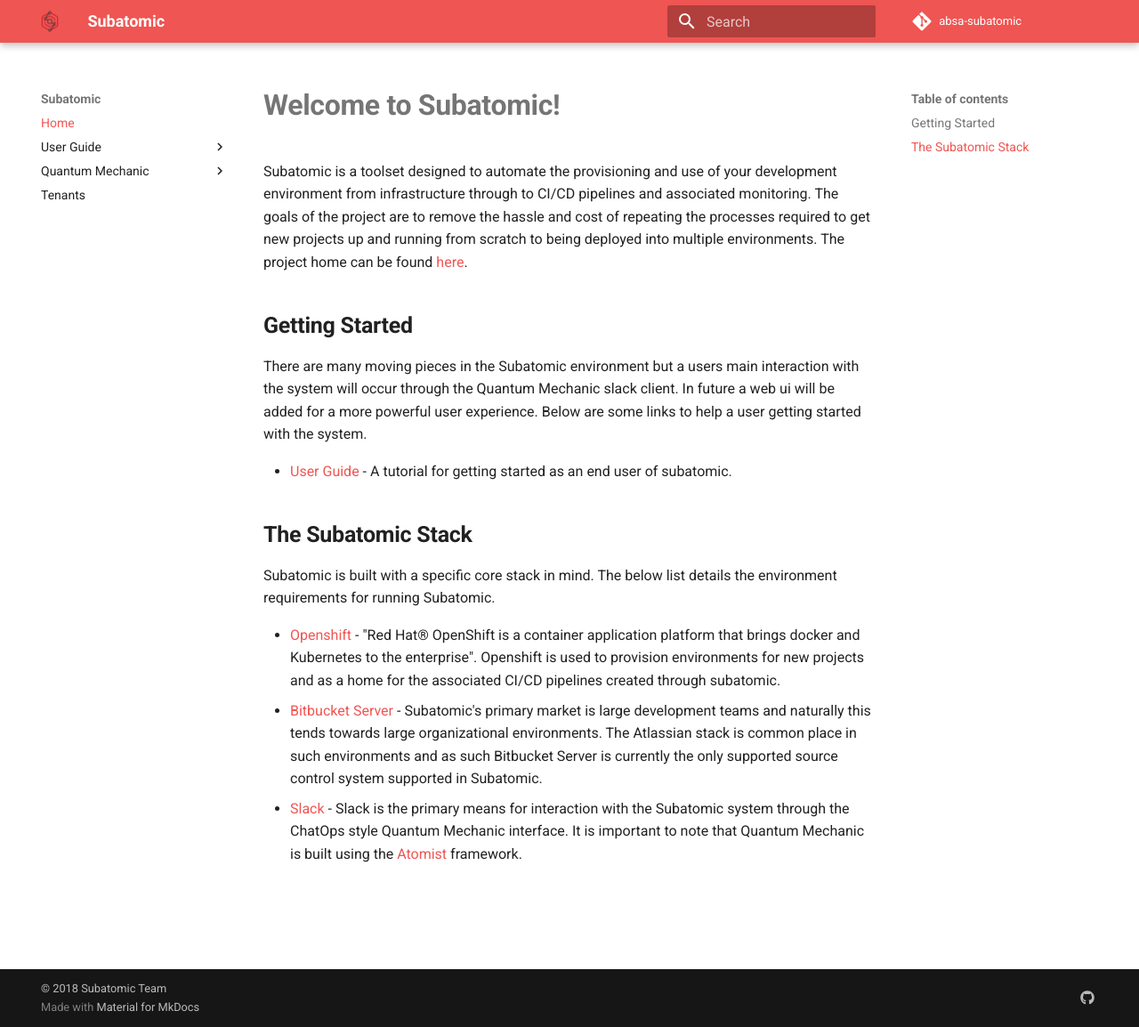
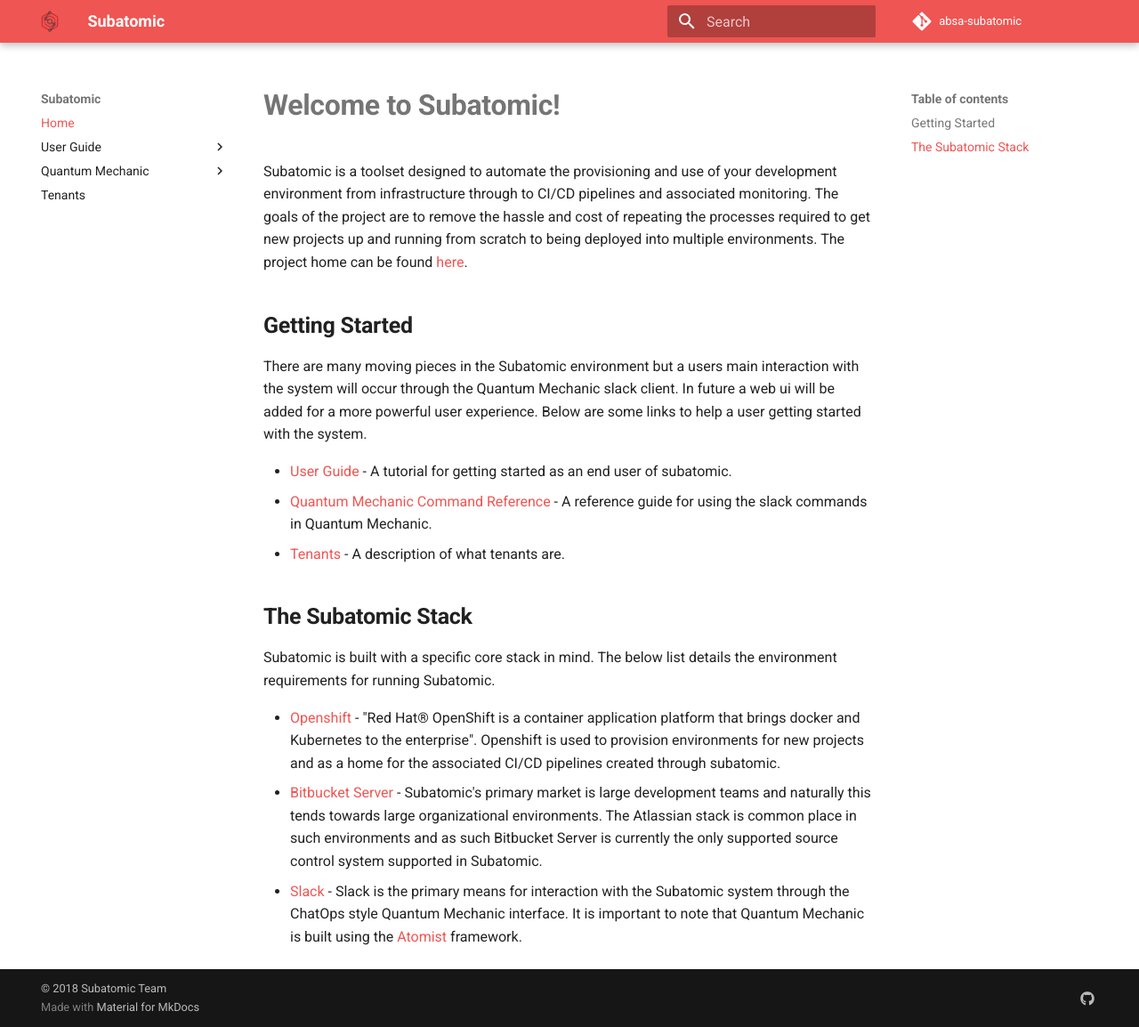
Before and after one commit to absa-subatomic-legacy/subatomic-documentation, an MkDocs documentation site: the page built from docs/index.md, in a window 1280 px wide and 1154 px high. Shown: the whole window at 89% size. Built offline with MkDocs 1.6.1 and Material for MkDocs 9.7.7, drawn with Linux system fonts in a browser that asks for light colours; comment, search, counter and statistics services are not loaded; old or Windows-style settings are respelled for this version of MkDocs.

Commit message:
Add tenant reference on home page

```diff
--- a/docs/index.md
+++ b/docs/index.md
@@ -6,6 +6,8 @@
 There are many moving pieces in the Subatomic environment but a users main interaction with the system will occur through the Quantum Mechanic slack client. In future a web ui will be added for a more powerful user experience. Below are some links to help a user getting started with the system.
 
 * [User Guide](user-guide/overview.md) - A tutorial for getting started as an end user of subatomic.
+* [Quantum Mechanic Command Reference](quantum-mechanic/command-reference.md) - A reference guide for using the slack commands in Quantum Mechanic.
+* [Tenants](tenants.md) - A description of what tenants are.
 
 ## **The Subatomic Stack**
 Subatomic is built with a specific core stack in mind. The below list details the environment requirements for running Subatomic.
```
